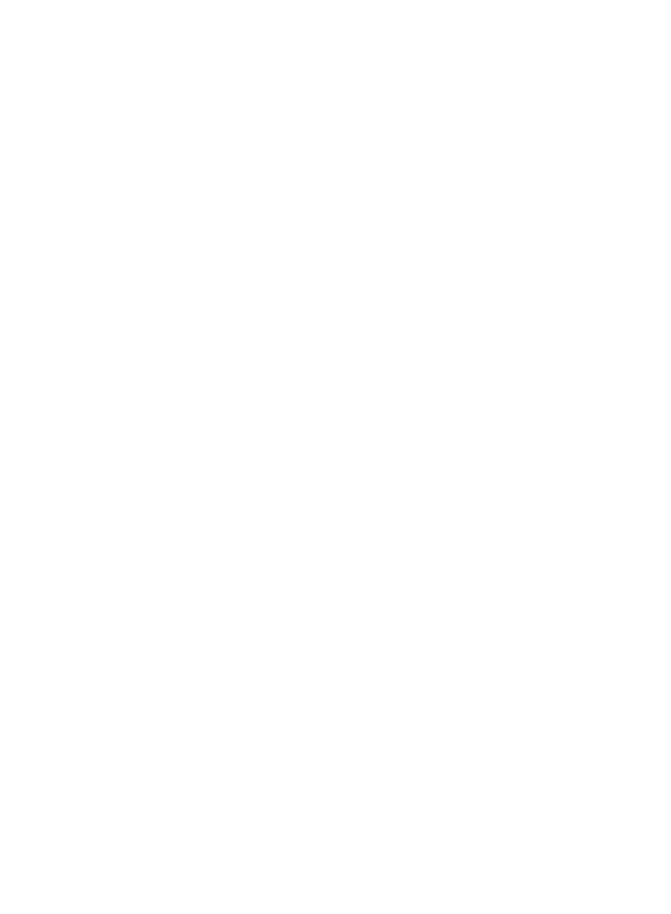
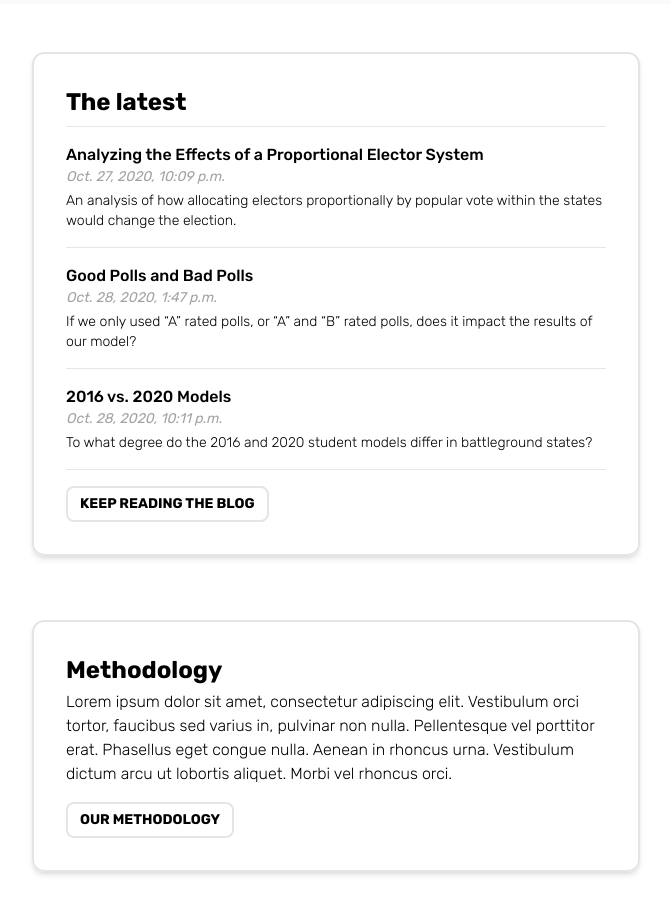
Before and after one commit to polistat/site-2022, a Next.js app: page / in a window 1280 px wide. Shown: the part 640-1554 px from the top of the page, without its empty margins (304-975 px from the left). Before the commit the page ends 800 px from the top, so only its background shows below. Built offline with nearby package versions, Linux system fonts and the light colour scheme.

Commit message:
Update homepage

```diff
--- a/components/Navbar.js
+++ b/components/Navbar.js
@@ -4,7 +4,7 @@
 export default function Navbar() {
   return <>
     <nav className="shadow-sm">
-      <div className="px-4 py-2.5 container max-w-6xl flex justify-between gap-4 relative">
+      <div className="px-4 py-4 container max-w-6xl flex justify-between gap-4 relative">
         <ul className="flex flex-row gap-4 items-center text-lg font-medium">
           <li>
             <Link href="/" passHref>
@@ -27,6 +27,7 @@
           ORACLE of Blair
         </h1> */}
 
+        <Link href="/" passHref>
           <a>
             <img
               src='/logo.svg'
@@ -34,6 +35,7 @@
               className='h-8 absolute top-1/2 left-1/2 -translate-x-1/2 -translate-y-1/2'
             />
           </a>
+        </Link>
 
         <ul className="flex flex-row gap-4 items-center text-lg font-medium">
           <li>Blog</li>
--- a/pages/index.js
+++ b/pages/index.js
@@ -18,7 +18,7 @@
     <Navbar/>
 
     <header className="bg-neutral-50">
-      <section className="px-8 pt-12 pb-8 container max-w-5xl flex flex-col gap-8">
+      <div className="px-8 pt-12 pb-8 container max-w-5xl flex flex-col gap-8">
         <div className="flex flex-col gap-1.5 items-center">
           <h1 className="text-4xl text-center font-bold font-serif">
             2022 Election Forecast
@@ -34,12 +34,12 @@
               transition={{ duration: 2, repeat: Infinity, }}
             />
             <p className="text-sm text-center text-neutral-400 uppercase font-bold">
-              Updated 9/12/2022
+              Updated MM/DD/YYYY
             </p>
           </div>
         </div>
 
-        <div className="flex flex-col md:flex-row gap-4">
+        <div className="flex flex-col-reverse md:flex-row gap-12 md:gap-4">
           <div className="p-0.5 md:max-w-xs self-start relative bg-white rounded-xl overflow-hidden shadow-sm">
             <ul className="flex border-b text-sm font-medium">
               <li
@@ -113,8 +113,103 @@
             </div>
           </div>
         </div>
+      </div>
+    </header>
+
+    <main className="px-8 py-12 container max-w-2xl flex flex-col gap-16">
+      <section className="p-8 border-2 border-neutral-200 shadow-md rounded-xl">
+        <h2 className="text-2xl font-bold">
+          The latest
+        </h2>
+
+        <hr className="mt-2 mb-4"/>
+
+        <div className="">
+          <h3 className="font-medium">
+            Analyzing the Effects of a Proportional Elector System
+          </h3>
+          <p className="text-sm text-neutral-400 italic">
+            Oct. 27, 2020, 10:09 p.m.
+          </p>
+          <p className="text-sm font-thin mt-1">
+            An analysis of how allocating electors proportionally by popular vote within the states would change the election.
+          </p>
+        </div>
+
+        <hr className="my-4"/>
+
+        <div className="">
+          <h3 className="font-medium">
+            Good Polls and Bad Polls
+          </h3>
+          <p className="text-sm text-neutral-400 italic">
+            Oct. 28, 2020, 1:47 p.m.
+          </p>
+          <p className="text-sm font-thin mt-1">
+            If we only used “A” rated polls, or “A” and “B” rated polls, does it impact the results of our model?
+          </p>
+        </div>
+
+        <hr className="my-4"/>
+
+        <div className="">
+          <h3 className="font-medium">
+            2016 vs. 2020 Models
+          </h3>
+          <p className="text-sm text-neutral-400 italic">
+            Oct. 28, 2020, 10:11 p.m.
+          </p>
+          <p className="text-sm font-thin mt-1">
+            To what degree do the 2016 and 2020 student models differ in battleground states?
+          </p>
+        </div>
+
+        <hr className="my-4"/>
+
+        <Link href="/blog" passHref>
+          <a>
+            <button className="px-3 py-1.5 text-sm uppercase font-bold border-2 border-neutral-200 hover:bg-neutral-50 rounded-lg">
+              Keep reading the blog
+            </button>
+          </a>
+        </Link>
       </section>
-    </header>
+
+      <section className="p-8 border-2 border-neutral-200 shadow-md rounded-xl">
+        <h2 className="text-2xl font-bold">
+          Methodology
+        </h2>
+        <p className="font-thin mt-1">
+          Lorem ipsum dolor sit amet, consectetur adipiscing elit. Vestibulum orci tortor, faucibus sed varius in, pulvinar non nulla. Pellentesque vel porttitor erat. Phasellus eget congue nulla. Aenean in rhoncus urna. Vestibulum dictum arcu ut lobortis aliquet. Morbi vel rhoncus orci.
+        </p>
+
+        <Link href="/methodology" passHref>
+          <a>
+            <button className="px-3 py-1.5 text-sm uppercase font-bold border-2 border-neutral-200 hover:bg-neutral-50 rounded-lg mt-4">
+              Our methodology
+            </button>
+          </a>
+        </Link>
+      </section>
+
+      {/* <section className="p-8 border-2 border-neutral-200 shadow-md rounded-xl">
+        <h2 className="text-2xl font-bold">
+          About us
+        </h2>
+        <p className="font-thin mt-1">
+          ORACLE of Blair is a project by seniors at Montgomery Blair High School in Silver Spring, Maryland.
+          It was created during the Fall 2022 Political Statistics course taught by Mr. David Stein.
+          Questions for the students about the model can be sent to mbhs.polistat@gmail.com, while Mr. Stein can be reached directly through the Blair website.
+        </p>
+
+        <h3 className="text-lg font-bold mt-3">
+          Please note
+        </h3>
+        <p className="font-thin">
+          Any views or opinions expressed on this site are those of the students in Montgomery Blair High School's 2022 Political Statistics class and do not necessarily reflect the official position of Montgomery Blair High School.
+        </p>
+      </section> */}
+    </main>
 
     <footer>
     </footer>
```
Lines whose indentation alone changed are shown as unchanged.
